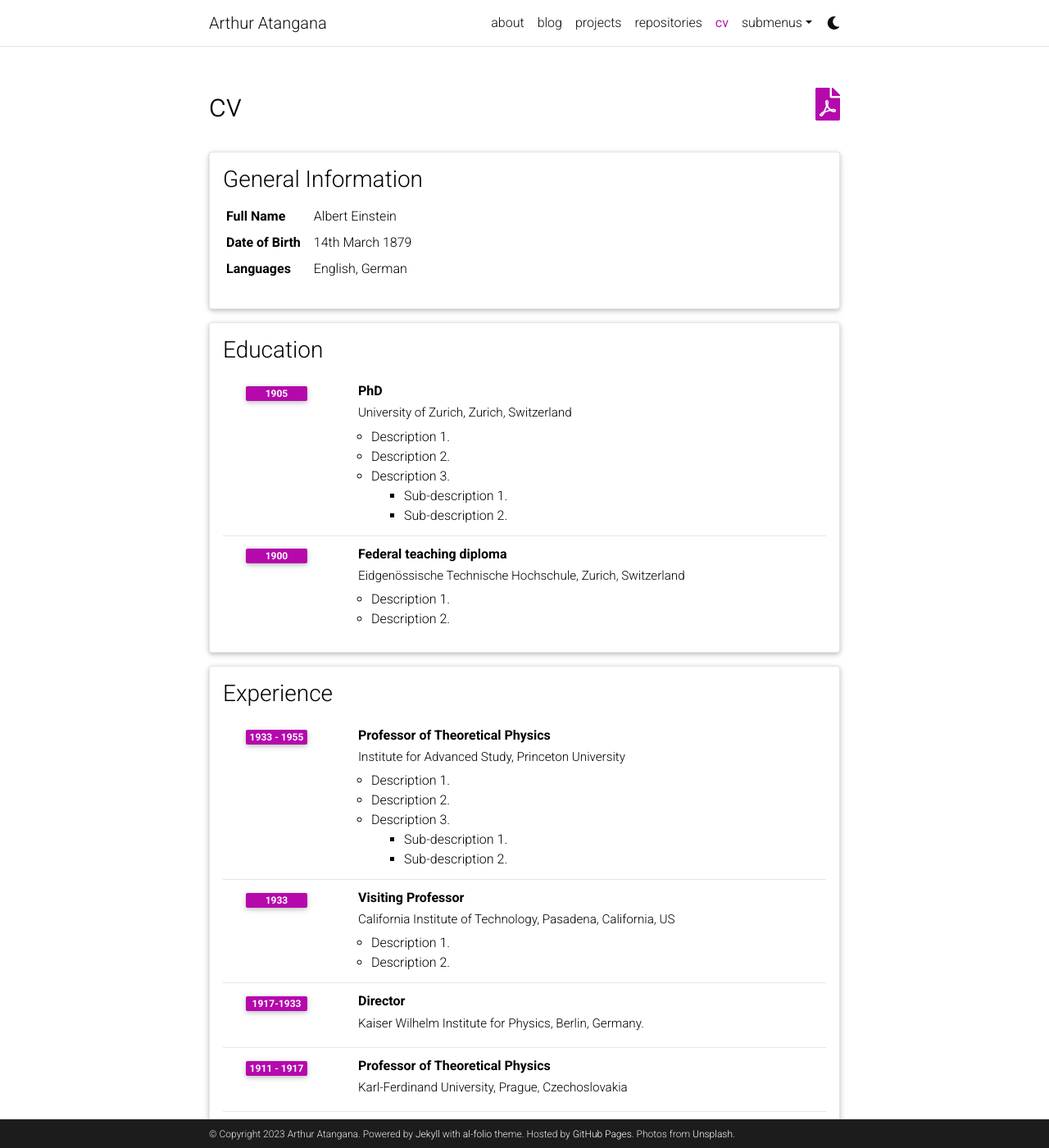
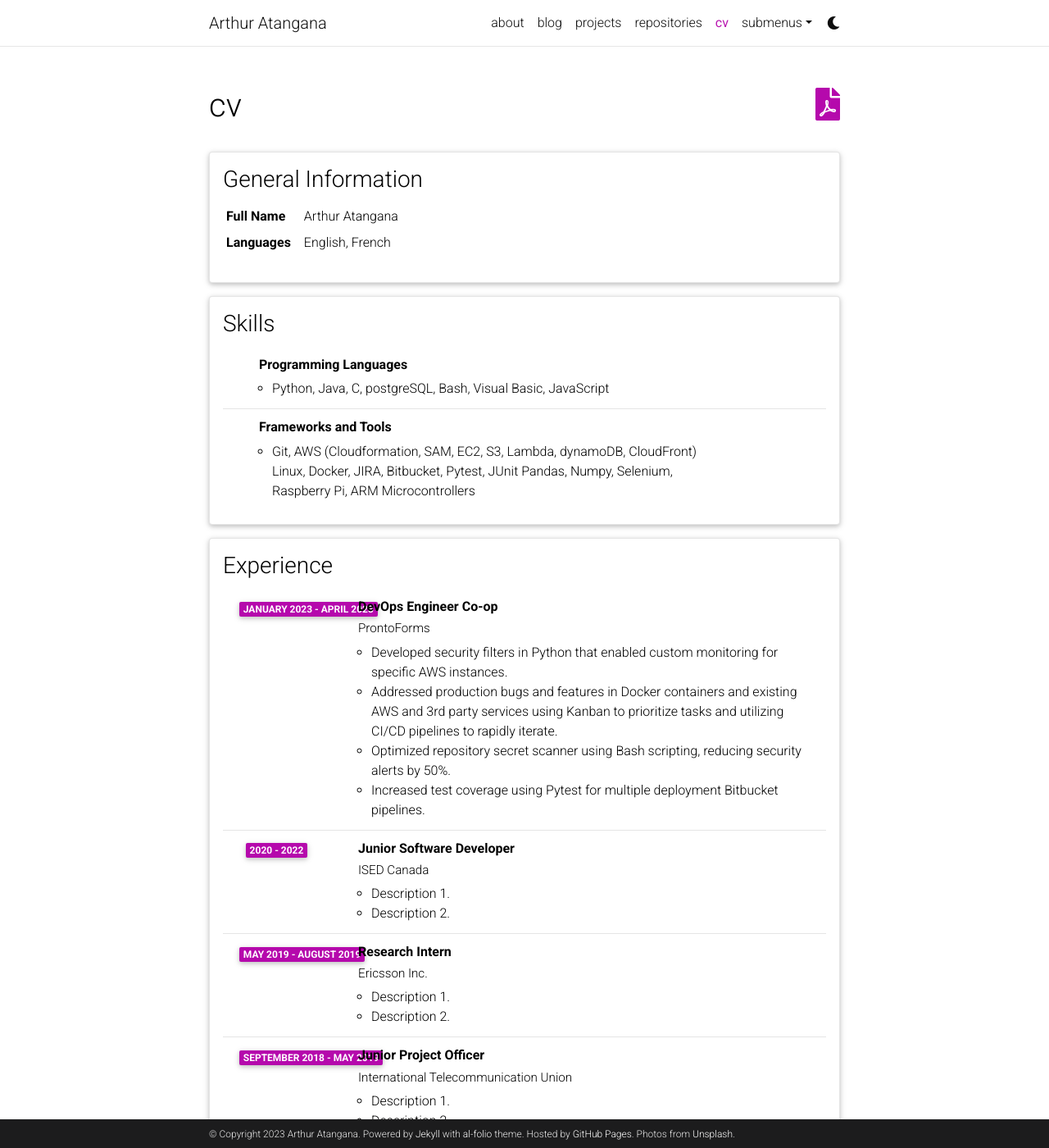
Before and after one commit to ArthurAtangana/ArthurAtangana.github.io, a Jekyll site: the page built from _pages/cv.md, in a window 1280 px wide and 1400 px high. Shown: the whole window at 82% size. Built offline with Jekyll 4.4.1, drawn with Linux system fonts in a browser that asks for light colours; comment, search, counter and statistics services are not loaded; a style sheet for code colours, icons or effects is not loaded; some of the changed text lies outside the part shown.

Commit message:
updated cv.yml

```diff
--- a/_data/cv.yml
+++ b/_data/cv.yml
@@ -2,96 +2,110 @@
   type: map
   contents:
     - name: Full Name
-      value: Albert Einstein
-    - name: Date of Birth
-      value: 14th March 1879
+      value: Arthur Atangana
     - name: Languages
-      value: English, German
+      value: English, French
+
+- title: Skills
+  type: time_table
+  contents:
+    - title: Programming Languages
+      description:
+        - Python, Java, C, postgreSQL, Bash, Visual Basic, JavaScript
+    - title: Frameworks and Tools
+      description:
+        - Git, AWS (Cloudformation, SAM, EC2, S3, Lambda, dynamoDB, CloudFront)
+          Linux, Docker, JIRA, Bitbucket,
+          Pytest, JUnit
+          Pandas, Numpy, Selenium,
+          Raspberry Pi, ARM Microcontrollers
+
+- title: Experience
+  type: time_table
+  contents:
+    - title: DevOps Engineer Co-op
+      institution: ProntoForms
+      year: January 2023 - April 2023
+      description:
+        - Developed security filters in Python that enabled custom monitoring for specific AWS instances.
+        - Addressed production bugs and features in Docker containers and existing AWS and 3rd party services
+          using Kanban to prioritize tasks and utilizing CI/CD pipelines to rapidly iterate.
+        - Optimized repository secret scanner using Bash scripting, reducing security alerts by 50%.
+        - Increased test coverage using Pytest for multiple deployment Bitbucket pipelines.
+#        - title: Description 3.
+#          contents:
+#            - Sub-description 1.
+#            - Sub-description 2.
+    - title: Junior Software Developer
+      institution: ISED Canada
+      year: 2020 - 2022
+      description:
+        - Description 1.
+        - Description 2.
+
+    - title: Research Intern
+      institution: Ericsson Inc.
+      year: May 2019 - August 2019
+      description:
+        - Description 1.
+        - Description 2.
+
+    - title: Junior Project Officer
+      institution: International Telecommunication Union
+      year: September 2018 - May 2019
+      description:
+        - Description 1.
+        - Description 2.
+
 
 - title: Education
   type: time_table
   contents:
-    - title: PhD
-      institution: University of Zurich, Zurich, Switzerland
-      year: 1905
+    - title: Bachelor of Engineering in Software Engineering
+      institution: Carleton University, Ottawa, Canada
+      year: 2020-2025
       description:
-        - Description 1.
-        - Description 2.
-        - title: Description 3.
+        - Dean's List since 2020.
+        - title: Course Work":"
           contents:
-            - Sub-description 1.
-            - Sub-description 2.
-    - title: Federal teaching diploma
-      institution: Eidgenössische Technische Hochschule, Zurich, Switzerland
-      year: 1900
+            - Data Structures and Algorithms, OOP, Discrete Structure, Operating Systems
+    - title: Bachelor of Social Sciences in Political Science and History
+      institution: University of Ottawa, Ottawa, Canada
+      year: 2019
       description:
-        - Description 1.
-        - Description 2.
+        - Gradutated Cum Laude.
 
-- title: Experience
-  type: time_table
-  contents:
-    - title: Professor of Theoretical Physics
-      institution: Institute for Advanced Study, Princeton University
-      year: 1933 - 1955
-      description:
-        - Description 1.
-        - Description 2.
-        - title: Description 3.
-          contents:
-            - Sub-description 1.
-            - Sub-description 2.
-    - title: Visiting Professor
-      institution: California Institute of Technology, Pasadena, California, US
-      year: 1933
-      description:
-        - Description 1.
-        - Description 2.
-
-    - title: Director
-      institution: Kaiser Wilhelm Institute for Physics, Berlin, Germany.
-      year: 1917-1933
-
-    - title: Professor of Theoretical Physics
-      institution: Karl-Ferdinand University, Prague, Czechoslovakia
-      year: 1911 - 1917
-      description:
-
-    - title: Associate Professor of Theoretical Physics
-      institution: University of Zurich, Zurich, Switzerland
-      year: 1909 - 1911
-
-- title: Open Source Projects
+- title: Projects
   type: time_table
   contents:
     - title: <a href="https://github.com/alshedivat/al-folio">al-folio</a>
       year: 2015-now
       description: A beautiful, simple, clean, and responsive Jekyll theme for academics.
-
-- title: Honors and Awards
-  type: time_table
-  contents:
-    - year: 1921
-      items:
-        - Nobel Prize in Physics
-        - Matteucci Medal
-    - year: 2029
-      items:
-        - Max Planck Medal
-
-- title: Academic Interests
-  type: nested_list
-  contents:
-    - title: Topic 1.
-      items:
-        - Description 1.
-        - Description 2.
-    - title: Topic 2.
-      items:
-        - Description 1.
-        - Description 2.
-
-- title: Other Interests
-  type: list
-  contents:
-    - <u>Hobbies:</u> Hobby 1, Hobby 2, etc.
+#
+#- title: Honors and Awards
+#  type: time_table
+#  contents:
+#    - year: 1921
+#      items:
+#        - Nobel Prize in Physics
+#        - Matteucci Medal
+#    - year: 2029
+#      items:
+#        - Max Planck Medal
+#
+#- title: Academic Interests
+#  type: nested_list
+#  contents:
+#    - title: Topic 1.
+#      items:
+#        - Description 1.
+#        - Description 2.
+#    - title: Topic 2.
+#      items:
+#        - Description 1.
+#        - Description 2.
+#
+#- title: Other Interests
+#  type: list
+#  contents:
+#    - <u>Hobbies:</u> Hobby 1, Hobby 2, etc.
```
